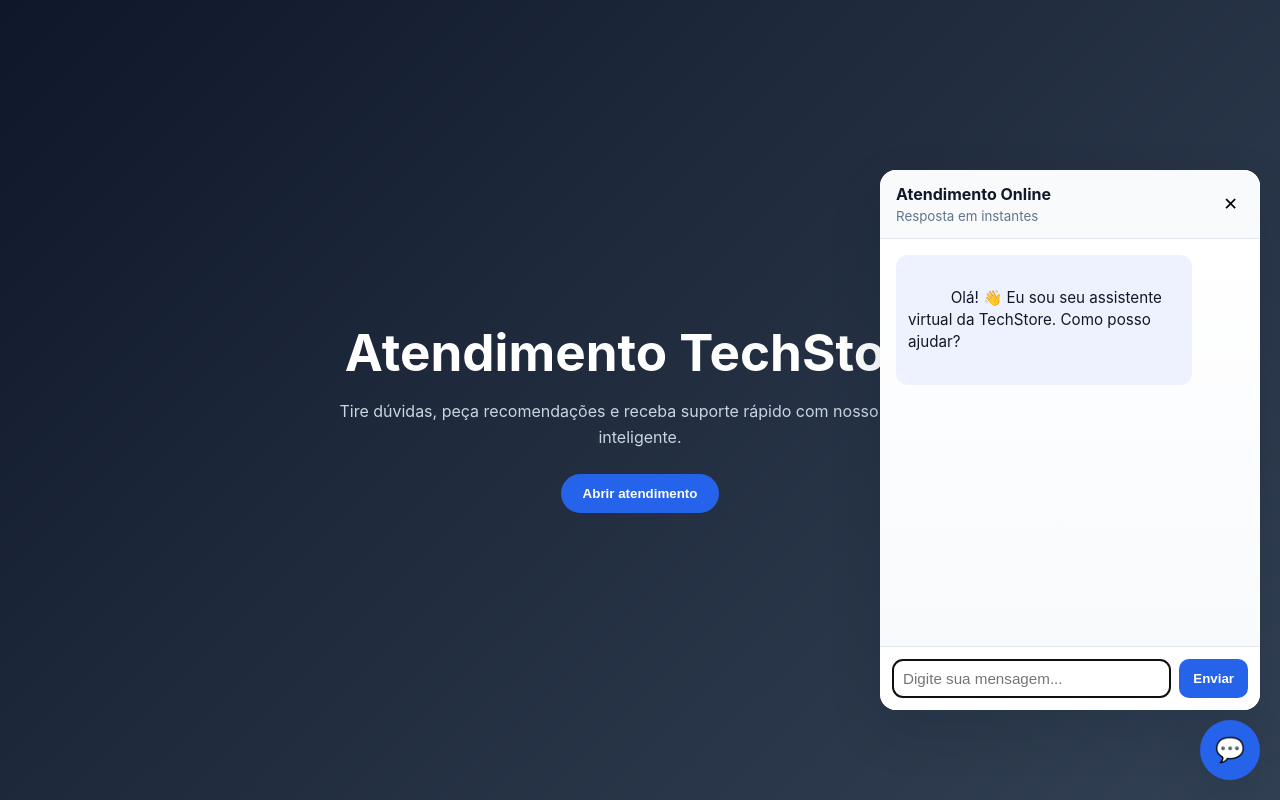
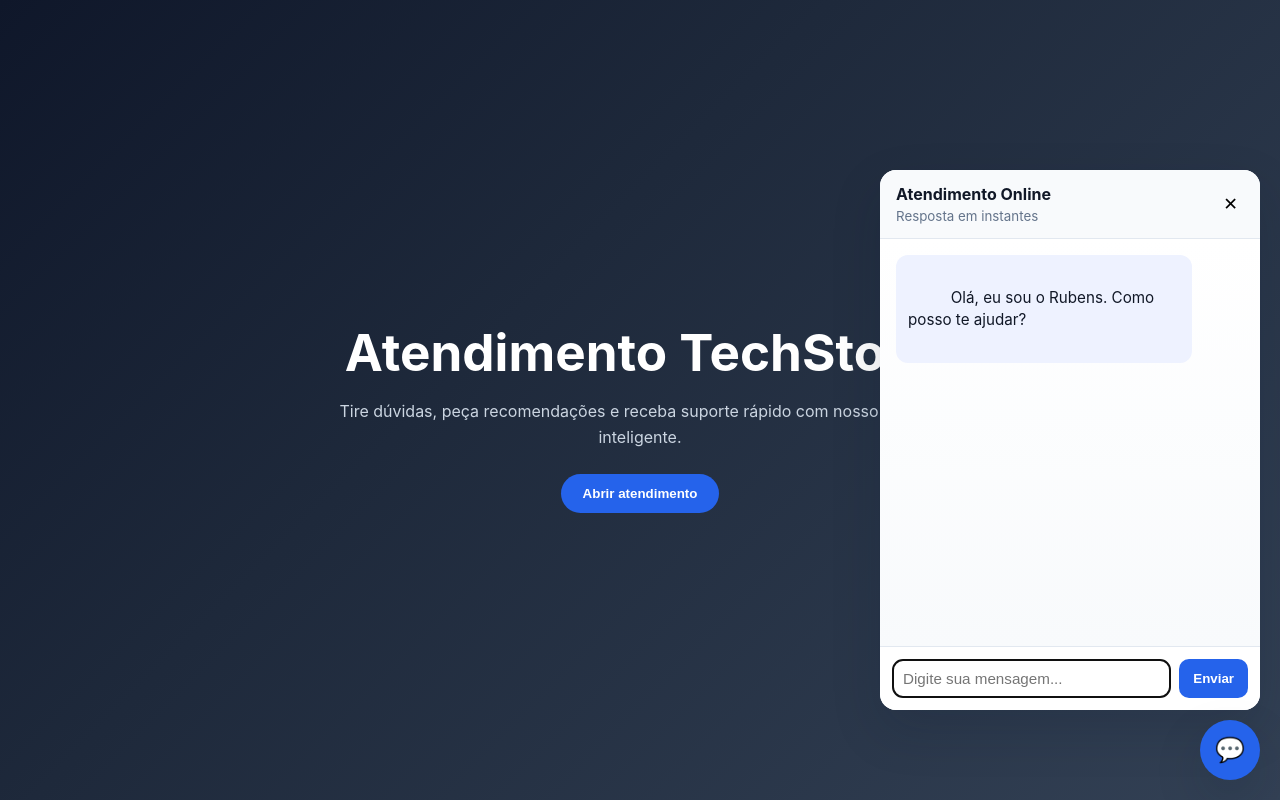
Before and after one commit to erick98728/TechStore, a website: page public/index.html in a window 1280 px wide. Both pictures are taken after a click on the button "Abrir atendimento". Drawn offline with Linux system fonts and the light colour scheme.

Commit message:
Atualiza mensagem inicial do Rubens

```diff
--- a/public/index.html
+++ b/public/index.html
@@ -33,7 +33,7 @@
 
       <div id="chat-messages" class="chat-messages">
         <div class="message bot">
-          Olá! 👋 Eu sou seu assistente virtual da TechStore. Como posso ajudar?
+          Olá, eu sou o Rubens. Como posso te ajudar?
         </div>
       </div>
 
```
